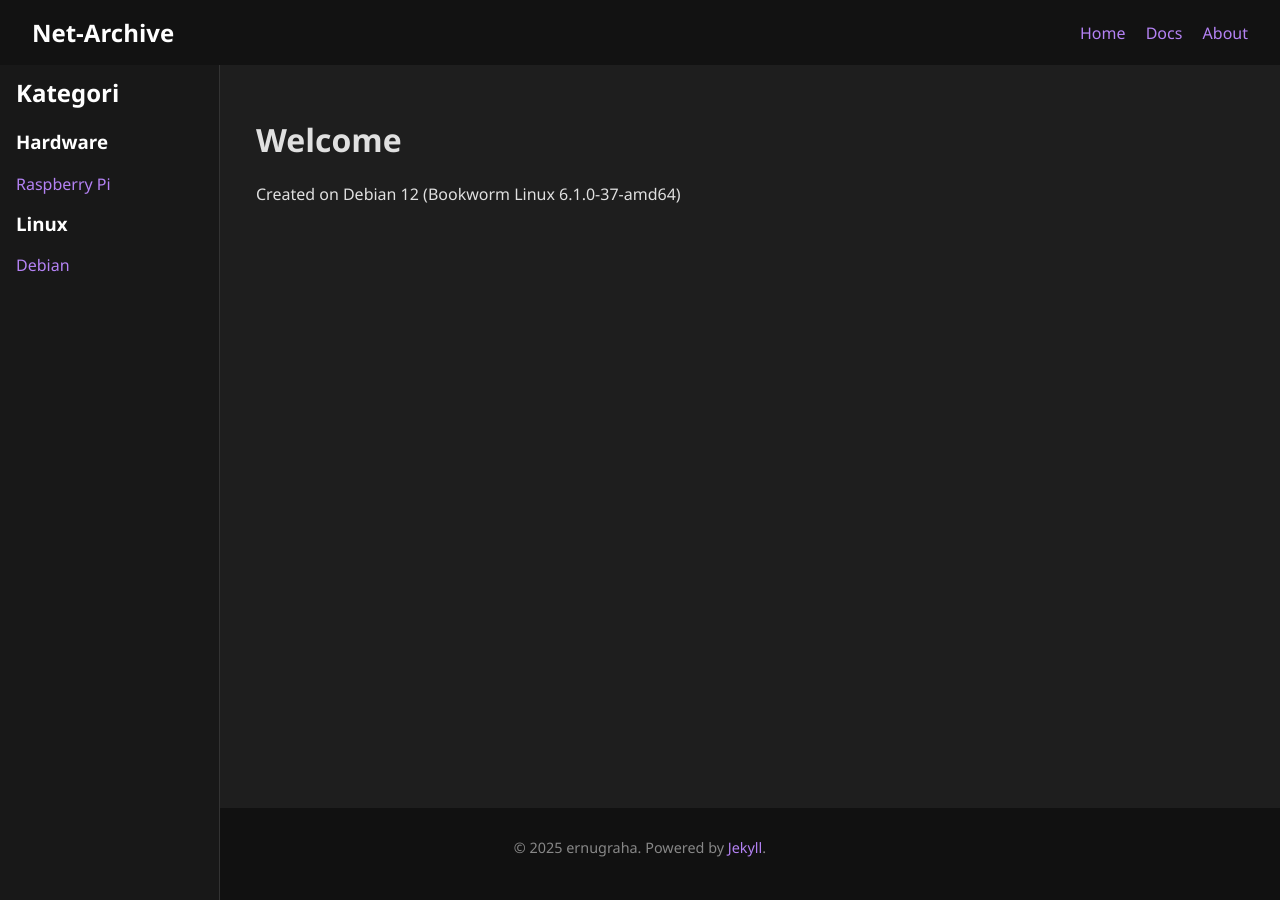
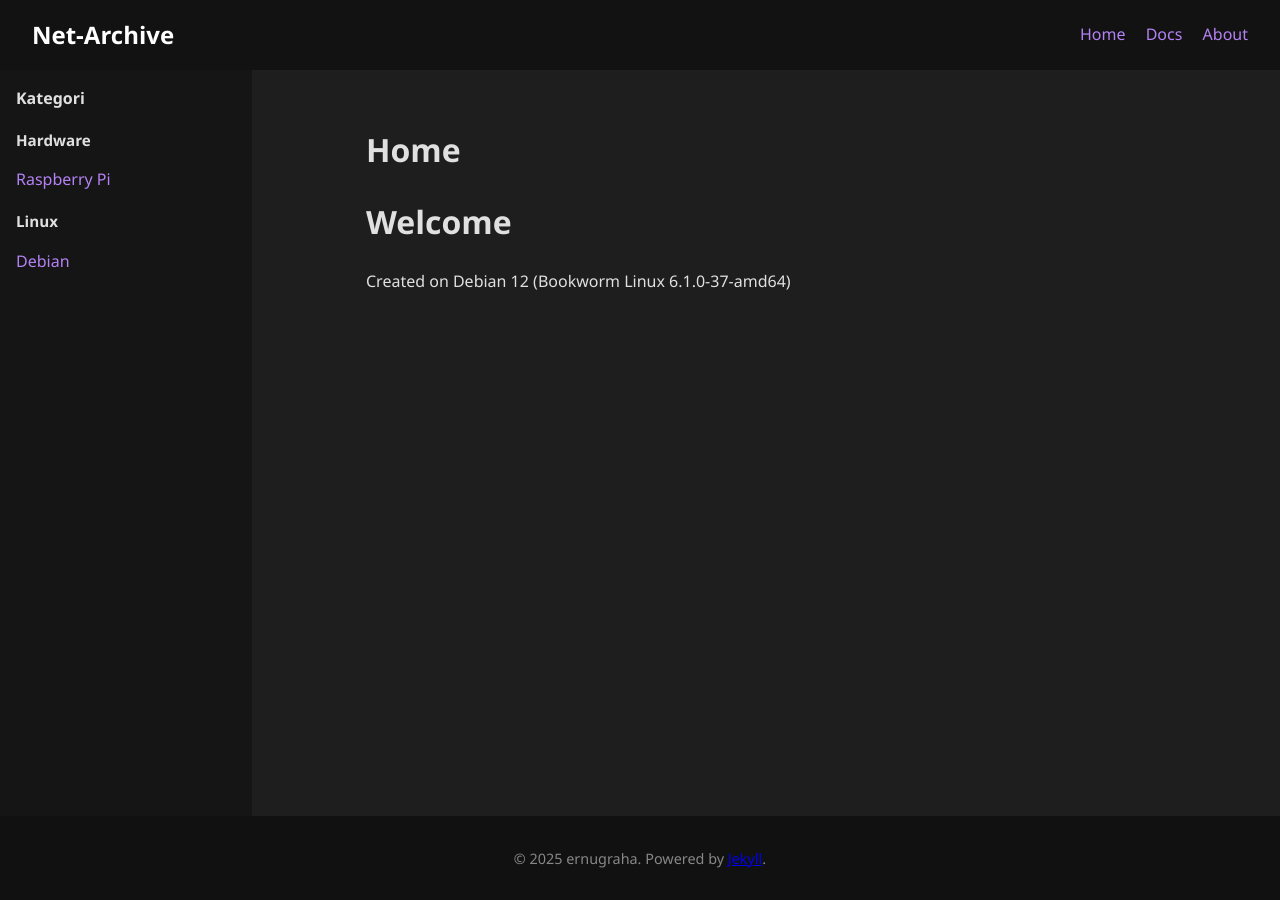
Before and after one commit to ernugrahaDev/ernugrahadev.github.io, a Jekyll site: the page built from index.md, in a window 1280 px wide. Built offline with Jekyll 4.4.1, drawn with Linux system fonts in a browser that asks for light colours.

Commit message:
same fixes

```diff
--- a/_layouts/default.html
+++ b/_layouts/default.html
@@ -2,13 +2,14 @@
 <html lang="en">
 <head>
   <meta charset="UTF-8" />
-  <title>Net-Archive</title>
+  <title>{{ page.title }} | {{ site.title }}</title>
   <meta name="viewport" content="width=device-width, initial-scale=1.0" />
   <link rel="stylesheet" href="/assets/css/style.css" />
 </head>
 <body>
+  <div class="wrapper">
     <header>
-    <div class="logo">Net-Archive</div>
+      <div class="logo">{{ site.title }}</div>
       <nav>
         <a href="/">Home</a>
         <a href="/docs/">Docs</a>
@@ -20,23 +21,28 @@
       <aside class="sidebar">
         <h2>Kategori</h2>
         <h3>Hardware</h3>
-      <ul>
-        <li><a href="/categories/raspberry-pi/">Raspberry Pi</a></li>
-      </ul>
+        <a href="/categories/raspberry-pi/">Raspberry Pi</a>
         <h3>Linux</h3>
-      <ul>
-        <li><a href="/categories/debian/">Debian</a></li>
-      </ul>
+        <a href="/categories/debian/">Debian</a>
       </aside>
 
       <main class="main-content">
-      <h1>Welcome</h1>
-      <p>Created on Debian 12 (Bookworm Linux 6.1.0-37-amd64)</p>
+        {% if page.title %}
+          <h1>{{ page.title }}</h1>
+        {% endif %}
+        {% if page.author or page.date %}
+        <p class="meta">
+          {% if page.author %}Author: {{ page.author }}{% endif %}
+          {% if page.date %} • Uploaded: {{ page.date | date: "%d %B %Y, %H:%M" }}{% endif %}
+        </p>
+        {% endif %}
+        {{ content }}
       </main>
     </div>
 
     <footer>
       <p>&copy; 2025 ernugraha. Powered by <a href="https://jekyllrb.com/">Jekyll</a>.</p>
     </footer>
+  </div>
 </body>
 </html>
--- a/assets/css/style.css
+++ b/assets/css/style.css
@@ -1,3 +1,4 @@
+/* Reset dan struktur dasar */
 html, body {
   height: 100%;
   margin: 0;
@@ -8,101 +9,131 @@ body {
   background-color: #1e1e1e;
   color: #e0e0e0;
   font-family: 'Segoe UI', sans-serif;
+  font-size: 1rem;
+  line-height: 1.6;
+}
+
+.wrapper {
   display: flex;
   flex-direction: column;
   min-height: 100vh;
 }
 
-a {
-  color: #b482f4;
-  text-decoration: none;
-}
-a:hover {
-  color: #d1a8ff;
-  text-decoration: underline;
+.layout {
+  display: flex;
+  flex: 1;
 }
 
+/* Header (Sticky) */
 header {
+  position: sticky;
+  top: 0;
+  z-index: 1000;
   background-color: #121212;
   padding: 1rem 2rem;
   display: flex;
   justify-content: space-between;
   align-items: center;
-  position: sticky;
-  top: 0;
-  z-index: 1000;
 }
+
 header .logo {
   font-size: 1.5rem;
   font-weight: bold;
-  color: #ffffff;
-}
-nav a {
-  margin-left: 1rem;
+  color: #fff;
 }
 
-.layout {
-  flex: 1;
-  display: flex;
+nav a {
+  color: #b482f4;
+  margin-left: 1rem;
+  text-decoration: none;
 }
 
+nav a:hover {
+  color: #d1a8ff;
+  text-decoration: underline;
+}
+
+/* Sidebar */
 .sidebar {
-  position: fixed;
-  top: 60px;
-  left: 0;
+  background-color: #151515;
+  padding: 1rem;
   width: 220px;
-  height: calc(100vh - 60px);
-  background-color: #181818;
-  padding: 1rem;
-  box-sizing: border-box;
-  overflow-y: auto;
-  border-right: 1px solid #333;
+  min-height: 100%;
 }
-.sidebar h2, .sidebar h3 {
-  color: #ffffff;
+
+.sidebar h2 {
+  font-size: 1rem;
   margin-top: 0;
 }
-.sidebar ul {
-  list-style: none;
-  padding-left: 0;
-}
-.sidebar li {
-  margin-bottom: 0.5rem;
+
+.sidebar h3 {
+  font-size: 0.95rem;
+  margin-top: 1rem;
 }
 
-.main-content {
-  margin-left: 240px;
-  padding: 2rem 1rem;
-  flex: 1;
-  box-sizing: border-box;
+.sidebar a {
+  display: block;
+  margin: 0.25rem 0 0.5rem 0;
+  color: #b482f4;
+  text-decoration: none;
 }
 
+.sidebar a:hover {
+  color: #d1a8ff;
+}
+
+/* Konten Utama */
+.main-content {
+  flex: 1;
+  padding: 2rem;
+  max-width: 800px;
+  margin: 0 auto;
+}
+
+.meta {
+  font-size: 0.9rem;
+  color: #aaa;
+  margin-bottom: 1rem;
+}
+
+/* Footer (Sticky Bottom) */
 footer {
-  height: 60px;
-  text-align: center;
-  padding: 1rem;
   background-color: #111;
   color: #888;
   font-size: 0.9rem;
-  margin-top: auto;
+  text-align: center;
+  padding: 1rem;
 }
 
+/* Kode dan pre */
+pre {
+  background-color: #2b2b2b;
+  color: #e0e0e0;
+  padding: 1rem;
+  border-radius: 8px;
+  overflow-x: auto;
+  font-family: monospace;
+}
+
+code {
+  background-color: #1f1f1f;
+  padding: 0.2rem 0.4rem;
+  border-radius: 4px;
+}
+
+/* Responsive */
 @media (max-width: 768px) {
-  .sidebar {
-    display: none;
+  .layout {
+    flex-direction: column;
   }
 
-  .main-content {
-    margin-left: 0;
-    padding: 1rem;
-  }
-
-  header {
-    flex-direction: column;
-    align-items: flex-start;
+  .sidebar {
+    width: 100%;
   }
 
   nav {
     margin-top: 0.5rem;
+    display: flex;
+    gap: 1rem;
   }
 }
```
Lines whose indentation alone changed are shown as unchanged.
